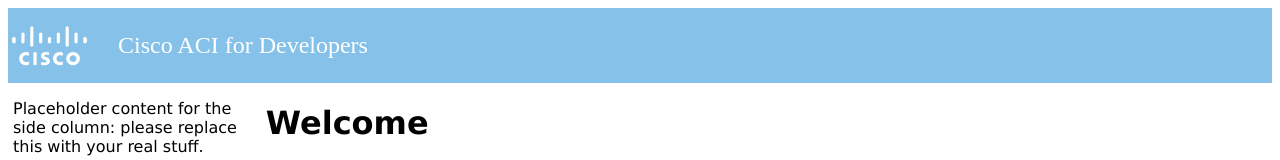
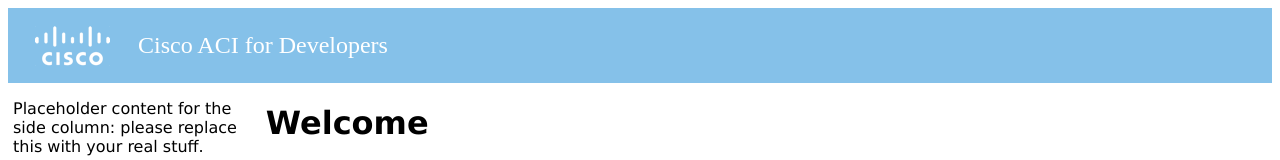
Before and after one commit to opessela/aci-api, a plain HTML site: page index.html in a window 1280 px wide. Shown: the top 160 px of the page. Drawn offline with Linux system fonts and the light colour scheme.

Commit message:
index header logo

```diff
--- a/index.html
+++ b/index.html
@@ -16,9 +16,13 @@
           border="0">
           <tbody>
             <tr>
-              <td width="100"><img src="images/cisco_logo_small.png"
-                  alt="Cisco Logo" width="75" height="40"></td>
+              <td width="120"><img class="displayed"
+                  src="images/cisco_logo_small.png" alt="Cisco Logo"
+                  width="75" height="40"></td>
               <td><font size="+2" face="CiscoSansTT" color="#ffffff">Cisco
+
+
+
 
                   ACI for Developers</font></td>
             </tr>
@@ -44,8 +48,14 @@
 
 
 
+
+
+
               Menu Wizard</a>. It's free, just like the <a
               href="https://www.thesitewizard.com/wizards/layout.shtml">Layout
+
+
+
 
 
 
@@ -59,6 +69,9 @@
           <p> And if you want a contact form (ie, one that your visitors
             can use to reach you), go to the <a
               href="https://www.thesitewizard.com/wizards/feedbackform.shtml">Feedback
+
+
+
 
 
 
```
